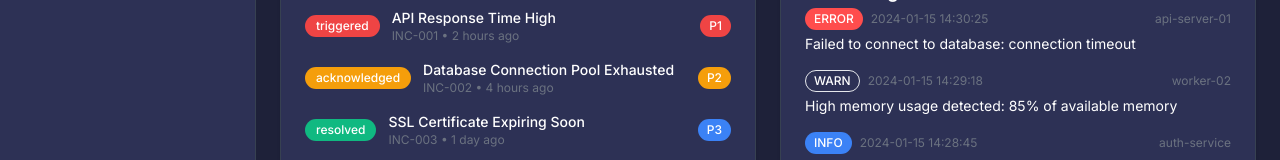
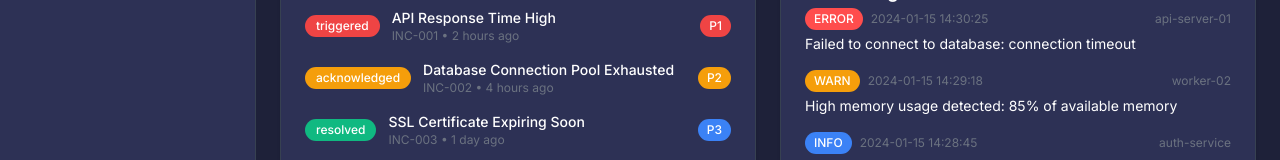
Before and after one commit to elkekoitan/LogExpert, a Next.js app: page /dashboard in a window 1280 px wide. Shown: the part 388-548 px from the top of the page. Built offline with nearby package versions, Linux system fonts and the light colour scheme.

Commit message:
fix: Badge variant type error in dashboard

```diff
--- a/src/app/dashboard/page.tsx
+++ b/src/app/dashboard/page.tsx
@@ -209,7 +209,7 @@ export default function DashboardPage() {
                   <div key={log.id} className="space-y-1">
                     <div className="flex items-center justify-between">
                       <div className="flex items-center space-x-2">
-                        <Badge variant={log.level} size="sm">
+                        <Badge variant={log.level === 'warn' ? 'warning' : log.level as any} size="sm">
                           {log.level.toUpperCase()}
                         </Badge>
                         <span className="text-xs text-gray-500 dark:text-text-muted">
```
